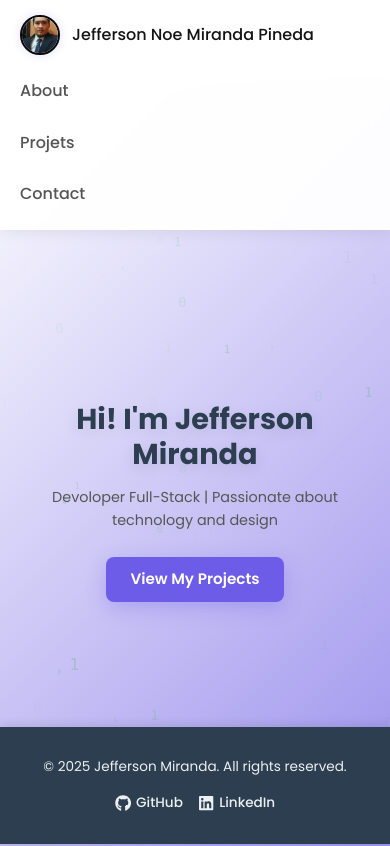
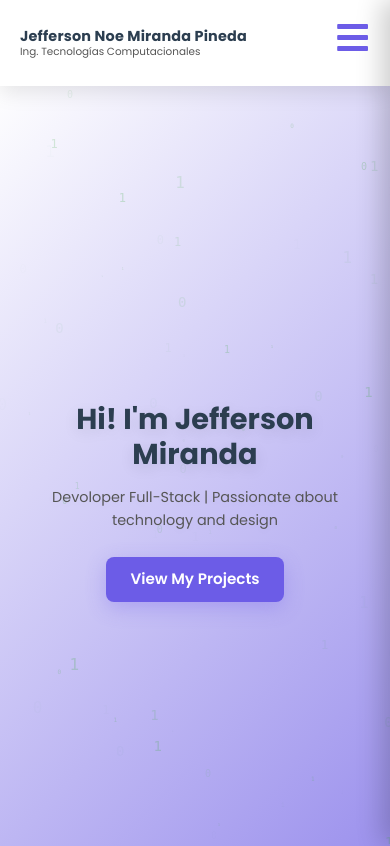
Before and after one commit to tulpa1/mi-portafolio, a React (Vite) app: page / in a window 390 px wide. Shown: the top 846 px of the page. Built offline with nearby package versions, Linux system fonts and the light colour scheme.

Commit message:
rediseno del about y el header

```diff
--- a/src/components/AboutSection.jsx
+++ b/src/components/AboutSection.jsx
@@ -17,7 +17,7 @@ function AboutSection() {
   return (
     <section id="about" className={styles.aboutSection}>
       <div className={styles.contentWrapper}>
-        <h2 className={styles.sectionTitle}>About</h2>
+        <h2 className={styles.sectionTitle}>About Me</h2>
         <div className={styles.aboutContent}>
           <img
             src="/mi-portafolio/images/about.jpeg" // Cambia esto por tu imagen
@@ -46,7 +46,7 @@ function AboutSection() {
           </div>
         </div>
         <p className={styles.callToAction}>
-          Do you have a project in mind or want to connect? No, guys! <a href="#contact" className={styles.contactLink}>contact me</a>!
+          Do you have a project in mind or want to connect? <a href="#contact" className={styles.contactLink}>contact me</a>!
         </p>
       </div>
     </section>
--- a/src/components/Footer.module.css
+++ b/src/components/Footer.module.css
@@ -8,7 +8,6 @@
   font-size: 0.9em;
 
   /* --- Propiedades para que sea fijo --- */
-  position: fixed; /* Mantiene el footer en un lugar fijo en la ventana */
   bottom: 0;       /* Lo pega al borde inferior de la ventana */
   left: 0;         /* Lo pega al borde izquierdo de la ventana */
   width: 100%;     /* Lo extiende a todo el ancho de la ventana */
--- a/src/components/Header.jsx
+++ b/src/components/Header.jsx
@@ -1,19 +1,47 @@
 // src/components/Header.jsx
-import React from 'react';
-import styles from './Header.module.css'; // Importa tus estilos como un objeto
+import React, { useState } from 'react';
+import styles from './Header.module.css';
+import { FaBars, FaTimes } from 'react-icons/fa';
 
 function Header() {
+  const [isOpen, setIsOpen] = useState(false);
+
+  const toggleMenu = () => {
+    setIsOpen(!isOpen);
+  };
+
   return (
     <header className={styles.header}>
-      <nav className={styles.nav}>
-        <div className={styles.logoContainer}>
-            <img src="/mi-portafolio/images/milogo.jpg" alt="Logo" className={styles.logoImage} />
-            <a href="#hero" className={styles.logo}>Jefferson Noe Miranda Pineda</a>
-        </div>
+      {/* Contenedor del Logo/Título */}
+      <div className={styles.logoContainer}>
+        <a href="#hero" className={styles.logoLink} onClick={() => setIsOpen(false)}>
+          <h1 className={styles.logoName}>Jefferson Noe Miranda Pineda</h1>
+          <p className={styles.logoTitle}>Ing. Tecnologías Computacionales</p>
+        </a>
+      </div>
+
+      {/* Botón de Hamburguesa */}
+      <div className={styles.hamburger} onClick={toggleMenu}>
+        {isOpen ? <FaTimes /> : <FaBars />}
+      </div>
+
+      {/* Menú de Navegación */}
+      {/* Añadimos un overlay para oscurecer el fondo cuando el menú está abierto */}
+      {isOpen && <div className={styles.overlay} onClick={toggleMenu}></div>}
+      <nav className={`${styles.nav} ${isOpen ? styles.isOpen : ''}`}>
         <ul className={styles.navList}>
-          <li className={styles.navItem}><a href="#about">About</a></li>
-          <li className={styles.navItem}><a href="#projects">Projets</a></li>
-          <li className={styles.navItem}><a href="#contact">Contact</a></li>
+          <li className={styles.navItem}>
+            <a href="#hero" className={styles.navLink} onClick={toggleMenu}>Home</a>
+          </li>
+          <li className={styles.navItem}>
+            <a href="#about" className={styles.navLink} onClick={toggleMenu}>About</a>
+          </li>
+          <li className={styles.navItem}>
+            <a href="#projects" className={styles.navLink} onClick={toggleMenu}>Pojects</a>
+          </li>
+          <li className={styles.navItem}>
+            <a href="#contact" className={styles.navLink} onClick={toggleMenu}>Contact</a>
+          </li>
         </ul>
       </nav>
     </header>
--- a/src/components/Header.module.css
+++ b/src/components/Header.module.css
@@ -1,49 +1,83 @@
 /* src/components/Header.module.css */
 
 .header {
-  position: fixed;
-  top: 0;
-  left: 0;
-  width: 100%;
-  z-index: 1000;
-  background-color: rgba(255, 255, 255, 0.95); /* Blanco semi-transparente para un efecto flotante */
-  backdrop-filter: blur(8px); /* Efecto de desenfoque para modernidad */
-  padding: 15px 0; /* Un poco menos de padding vertical */
-  box-shadow: 0 2px 15px rgba(0, 0, 0, 0.08); /* Sombra más suave y extendida */
-  transition: background-color 0.3s ease, box-shadow 0.3s ease; /* Transiciones suaves */
-}
-
-.nav {
+  background-color: #ffffff;
+  padding: 18px 50px;
   display: flex;
   justify-content: space-between;
   align-items: center;
-  max-width: 1200px;
-  margin: 0 auto;
-  padding: 0 30px; /* Padding horizontal para el contenido del nav */
+  box-shadow: 0 6px 20px rgba(0, 0, 0, 0.1);
+  position: fixed;
+  width: 100%;
+  top: 0;
+  left: 0;
+  z-index: 1000;
+  box-sizing: border-box;
 }
 
 .logoContainer {
+  /* Eliminamos el fondo, padding, bordes y sombras para que no parezca una card */
+  background-color: transparent; /* Fondo transparente */
+  padding: 0; /* Sin padding */
+  border-radius: 0; /* Sin bordes redondeados */
+  box-shadow: none; /* Sin sombra */
+  border: none; /* Sin borde */
+
+  display: flex; /* Mantenemos flex para alinear el texto */
+  flex-direction: column;
+  align-items: flex-start; /* Alineamos a la izquierda dentro del contenedor */
+  text-align: left; /* Alineamos el texto a la izquierda */
+  transition: transform 0.3s ease; /* Mantenemos la transición para un sutil efecto */
+}
+
+.logoContainer:hover {
+  transform: translateY(-3px); /* Un sutil efecto de levantamiento */
+  /* No hay sombra al hover ya que eliminamos la sombra base */
+}
+
+.logoLink {
+  text-decoration: none;
+  color: inherit;
+  display: flex;
+  flex-direction: column;
+  align-items: flex-start; /* Alineamos a la izquierda */
+}
+
+.logoName {
+  font-family: 'Poppins', sans-serif;
+  font-size: 1.3em;
+  font-weight: 700;
+  color: #2c3e50; /* Cambiamos a un color oscuro para que sea visible en el fondo blanco del header */
+  margin: 0;
+  line-height: 1.2;
+  white-space: nowrap;
+  letter-spacing: 0.5px;
+  transition: color 0.3s ease; /* Transición para el color al hover */
+}
+
+.logoName:hover {
+  color: #6c5ce7; /* Tu color primario al pasar el ratón */
+}
+
+.logoTitle {
+  font-family: 'Poppins', sans-serif;
+  font-size: 0.85em;
+  font-weight: 400;
+  color: #555; /* Un gris más oscuro para que sea visible */
+  margin: 0;
+  line-height: 1.2;
+  white-space: nowrap;
+  transition: color 0.3s ease; /* Transición para el color al hover */
+}
+
+.logoTitle:hover {
+  color: #6c5ce7; /* Tu color primario al pasar el ratón */
+}
+
+/* --- Navegación Principal --- */
+.nav {
   display: flex;
   align-items: center;
-  gap: 12px; /* Un poco más de espacio */
-}
-
-.logoImage {
-  height: 48px; /* Un poco más grande para darle presencia */
-  width: 48px;
-  border-radius: 50%;
-  object-fit: cover;
-  border: 2px solid #080808; /* Un borde sutil de color primario */
-  box-shadow: 0 0 10px rgba(108, 92, 231, 0.2); /* Sombra para el logo */
-}
-
-.logoText {
-  font-family: 'Poppins', sans-serif;
-  font-size: 1.8em; /* Tamaño del texto del nombre */
-  font-weight: 600; /* Un poco más de peso */
-  color: #2c3e50; /* Un color oscuro profundo */
-  text-decoration: none;
-  letter-spacing: -0.5px; /* Un espaciado de letras sutil */
 }
 
 .navList {
@@ -51,75 +85,167 @@
   margin: 0;
   padding: 0;
   display: flex;
-  gap: 40px; /* Más espacio entre los ítems del menú */
+  gap: 40px;
 }
 
-.navItem a {
-  color: #555; /* Un gris neutro */
+.navLink {
+  font-family: 'Poppins', sans-serif;
+  font-size: 1.15em;
+  color: #2c3e50;
   text-decoration: none;
-  font-weight: 500;
-  font-size: 1.05em;
-  position: relative; /* Para el efecto de subrayado al pasar el ratón */
-  transition: color 0.3s ease;
+  font-weight: 600;
+  transition: color 0.3s ease, transform 0.3s ease; /* Mantenemos el transform y el color */
+  padding: 8px 0;
+  position: relative;
+  /* Eliminamos overflow: hidden; ya que no hay subrayado deslizante */
 }
 
-/* Efecto de subrayado elegante al pasar el ratón */
-.navItem a::after {
-  content: '';
-  position: absolute;
-  width: 0;
-  height: 2px;
-  bottom: -5px;
-  left: 0;
-  background-color: #6c5ce7; /* Color primario de tu elección */
-  transition: width 0.3s ease;
+/* Eliminamos completamente el efecto de subrayado con ::after */
+.navLink::after {
+  display: none;
 }
 
-.navItem a:hover::after {
-  width: 100%;
+.navLink:hover {
+  color: #6c5ce7;
+  transform: translateY(-3px);
 }
 
-.navItem a:hover {
-  color: #6c5ce7; /* Color primario al pasar el ratón */
+/* --- Botón de Hamburguesa --- */
+.hamburger {
+  display: none;
+  font-size: 2.2em;
+  color: #6c5ce7;
+  cursor: pointer;
+  z-index: 1001;
+  transition: transform 0.3s ease-in-out, color 0.3s ease;
+}
+
+.hamburger:hover {
+  color: #5d4ad6;
+  transform: scale(1.1);
+}
+
+.hamburger:active {
+  transform: scale(0.9);
+}
+
+/* --- Overlay para el menú móvil --- */
+.overlay {
+  position: fixed;
+  top: 0;
+  left: 0;
+  width: 100%;
+  height: 100%;
+  background-color: rgba(0, 0, 0, 0.6);
+  z-index: 998;
+  opacity: 0;
+  visibility: hidden;
+  transition: opacity 0.4s ease, visibility 0.4s ease;
+}
+
+.nav.isOpen + .overlay {
+  opacity: 1;
+  visibility: visible;
+}
+/* Fallback si el overlay no es hermano siguiente, aunque con React no es un problema si está en la misma posición que en JSX */
+.overlay.isOpenOverlay {
+  opacity: 1;
+  visibility: visible;
 }
 
 
-/* --- Media Queries para Responsividad del Header --- */
-@media (max-width: 900px) {
+/* --- Media Query para Móviles --- */
+@media (max-width: 768px) {
+  .header {
+    padding: 15px 20px;
+  }
+
   .nav {
-    padding: 0 20px; /* Ajusta el padding para pantallas medianas */
+    position: fixed;
+    top: 0;
+    right: 0;
+    width: 300px;
+    max-width: 80vw;
+    height: 100vh;
+    background-color: #ffffff;
+    box-shadow: -8px 0 25px rgba(0, 0, 0, 0.2);
+    flex-direction: column;
+    justify-content: flex-start;
+    align-items: flex-start;
+    padding: 20px;
+    padding-top: 100px;
+    transform: translateX(100%);
+    transition: transform 0.4s cubic-bezier(0.25, 0.8, 0.25, 1);
+    z-index: 999;
+    overflow-y: auto;
   }
+
+  .nav.isOpen {
+    transform: translateX(0);
+  }
+
   .navList {
-    gap: 25px; /* Menos espacio en el menú */
+    flex-direction: column;
+    gap: 30px;
+    width: 100%;
+  }
+
+  .navItem {
+    width: 100%;
+    text-align: left;
+  }
+
+  .navLink {
+    font-size: 1.5em;
+    padding: 12px 0;
+    color: #2c3e50;
+    display: block;
+    text-align: left;
+    font-weight: 500;
+  }
+
+  /* Aseguramos que no haya subrayado en móvil */
+  .navLink::after {
+    display: none;
+  }
+
+  .navLink:hover {
+    transform: none;
+    color: #6c5ce7;
+  }
+
+  .hamburger {
+    display: block;
+  }
+
+  .logoContainer {
+    padding: 0; /* Sin padding en móvil también */
+    align-items: flex-start; /* Alineamos a la izquierda */
+    text-align: left;
+  }
+
+  .logoName {
+    font-size: 1em;
+    letter-spacing: 0.2px;
+  }
+
+  .logoTitle {
+    font-size: 0.75em;
   }
 }
 
-@media (max-width: 768px) {
+@media (max-width: 480px) {
+  .logoContainer {
+    padding: 0;
+  }
+  .logoName {
+    font-size: 0.9em;
+  }
+  .logoTitle {
+    font-size: 0.65em;
+  }
   .nav {
-    flex-direction: column; /* Apila el logo y el menú en pantallas pequeñas */
-    gap: 15px;
-    align-items: flex-start; /* Alinea los elementos a la izquierda */
-  }
-
-  .navList {
-    flex-direction: column; /* Apila los ítems del menú */
-    gap: 10px;
-    width: 100%; /* Asegura que la lista ocupe todo el ancho */
-    text-align: left; /* Alinea el texto a la izquierda */
-  }
-
-  .navItem {
-    width: 100%; /* Para que los ítems del menú ocupen todo el ancho */
-  }
-
-  .navItem a {
-    padding: 8px 0; /* Más padding para facilitar el clic */
-    display: block; /* Para que el enlace ocupe todo el espacio del li */
-    font-size: 1em;
-  }
-
-  .logoImage {
-    height: 40px;
-    width: 40px;
+    width: 260px;
+    max-width: 90vw;
   }
 }
```
